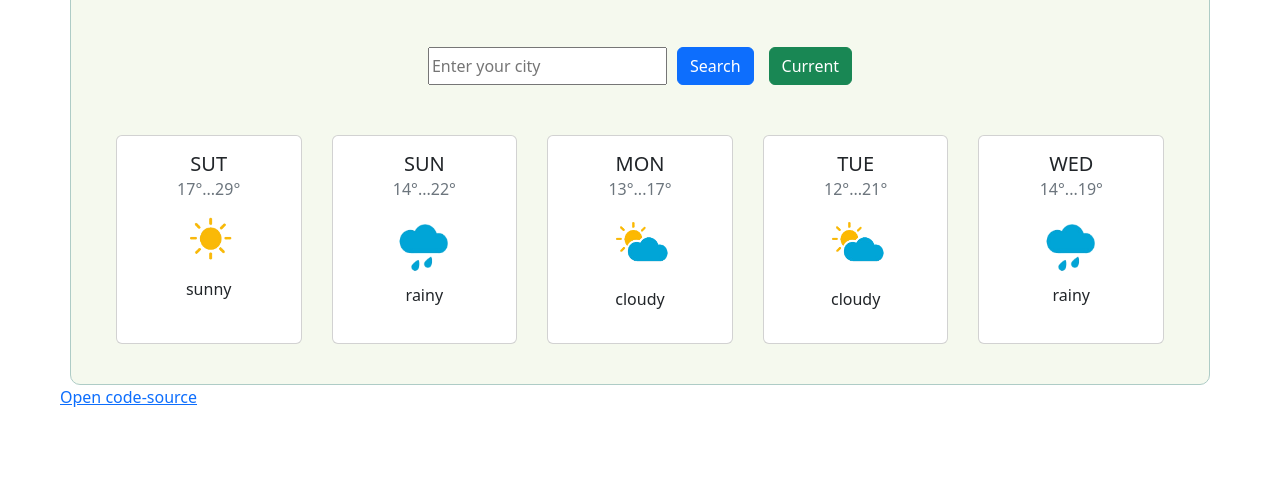
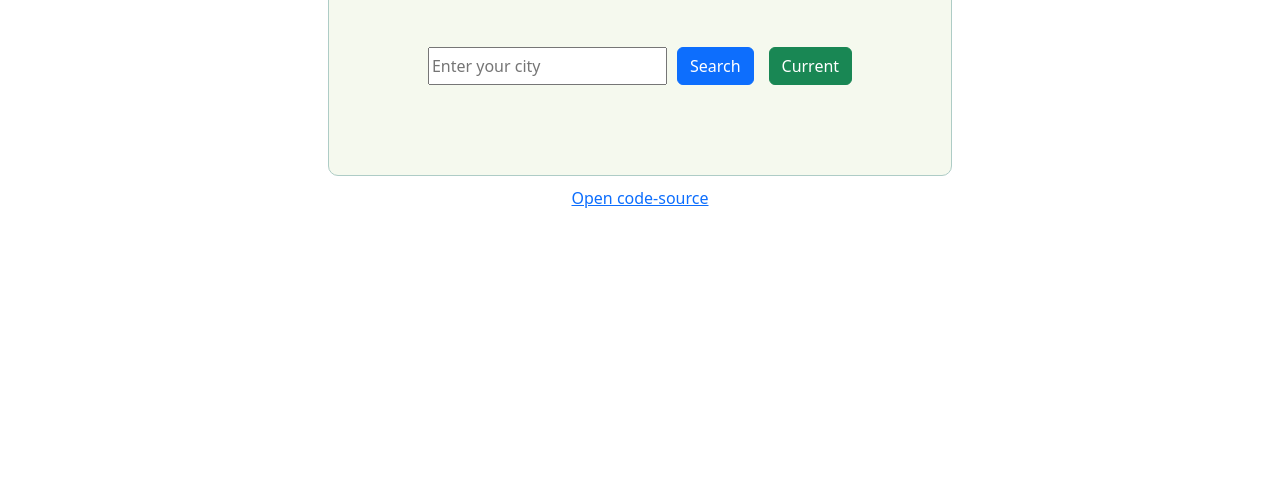
Before and after one commit to orchid-cloud/weather_app, a plain HTML site: page index.html in a window 1280 px wide. Shown: the part 311-800 px from the top of the page. Drawn offline with nearby package versions, Linux system fonts and the light colour scheme.

Commit message:
html structure updated, css updated according to new html

```diff
--- a/index.html
+++ b/index.html
@@ -15,7 +15,8 @@
     <script src="https://cdn.jsdelivr.net/npm/axios/dist/axios.min.js"></script>
   </head>
   <body>
-    <div class="container">
+    <div class="general">
+      <div class="main">
         <section class="header">
           <div class="card" style="width: 18rem">
             <div class="card-body">
@@ -34,7 +35,10 @@
             </div>
           </div>
           <div class="header__img">
-          <img src="./images/Sun-And-Cloud-PNG-HD.png" alt="sun with clouds" />
+            <img
+              src="./images/Sun-And-Cloud-PNG-HD.png"
+              alt="sun with clouds"
+            />
           </div>
           <div class="details">
             <p>Feels like: <span id="feels-like"></span>°C</p>
@@ -50,7 +54,9 @@
             autocomplete="off"
             placeholder="Enter your city"
           />
-        <button type="submit" class="btn btn-primary submit_btn">Search</button>
+          <button type="submit" class="btn btn-primary submit_btn">
+            Search
+          </button>
           <button
             type="button"
             class="btn btn-success"
@@ -59,58 +65,6 @@
             Current
           </button>
         </form>
-      <section class="footer">
-        <div class="flex">
-          <div class="card col-2">
-            <div class="card-body">
-              <h5 class="card-title">SUT</h5>
-              <h6 class="card-subtitle mb-2 text-muted">17°...29°</h6>
-              <img class="days-img" src="./images/sunny.png" alt="sun" />
-              <p>sunny</p>
-            </div>
-          </div>
-          <div class="card col-2">
-            <div class="card-body">
-              <h5 class="card-title">SUN</h5>
-              <h6 class="card-subtitle mb-2 text-muted">14°...22°</h6>
-              <img class="days-img" src="./images/rain.png" alt="rain" />
-              <p>rainy</p>
-            </div>
-          </div>
-          <div class="card col-2">
-            <div class="card-body">
-              <h5 class="card-title">MON</h5>
-              <h6 class="card-subtitle mb-2 text-muted">13°...17°</h6>
-              <img
-                class="days-img"
-                src="./images/sun with clouds.png"
-                alt="sun and clouds"
-              />
-              <p>cloudy</p>
-            </div>
-          </div>
-          <div class="card col-2">
-            <div class="card-body">
-              <h5 class="card-title">TUE</h5>
-              <h6 class="card-subtitle mb-2 text-muted">12°...21°</h6>
-              <img
-                class="days-img"
-                src="./images/sun with clouds.png"
-                alt="sun and clouds"
-              />
-              <p>cloudy</p>
-            </div>
-          </div>
-          <div class="card col-2">
-            <div class="card-body">
-              <h5 class="card-title">WED</h5>
-              <h6 class="card-subtitle mb-2 text-muted">14°...19°</h6>
-              <img class="days-img" src="./images/rain.png" alt="rain" />
-              <p>rainy</p>
-            </div>
-          </div>
-        </div>
-      </section>
       </div>
       <footer>
         <a
@@ -120,6 +74,7 @@
           >Open code-source</a
         >
       </footer>
+    </div>
 
     <script src="./app.js"></script>
   </body>
--- a/style.css
+++ b/style.css
@@ -3,9 +3,17 @@ html {
   padding: 0;
 }
 
-.container {
+.general {
+  display: flex;
+  flex-direction: column;
+  align-items: center;
+}
+.main {
+  max-width: 700px;
+  margin: 50px auto;
+  margin-bottom: 10px;
   background: #f5f9ee;
-  margin-top: 50px;
+  /* margin-top: 50px; */
   padding: 40px 20px;
   border: 1px solid #aeccc6;
   border-radius: 10px;
@@ -75,10 +83,5 @@ html {
   text-align: center;
 }
 
-.days-img {
-  width: 70px;
+.footer__link {
 }
-
-.footer__link {
-  margin-left: 60px;
-}
```
Lines whose indentation alone changed are shown as unchanged.
